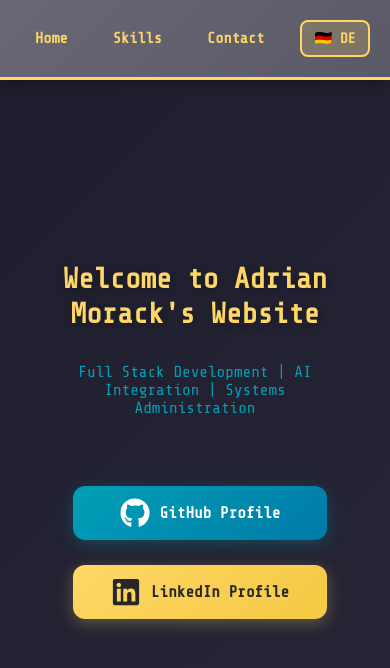
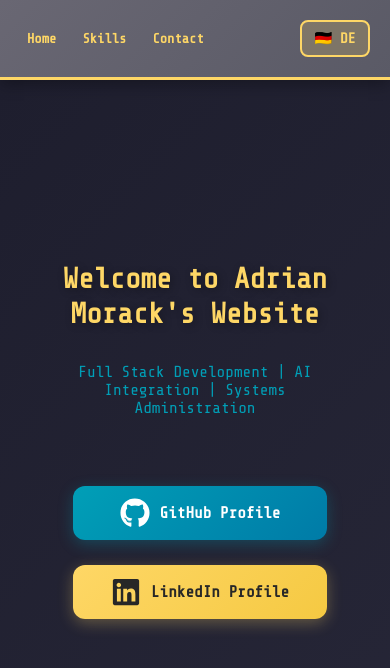
Before and after one commit to AdrianMorack/AdrianMorack.com, a React (Create React App) app in the folder frontend/: page / in a window 390 px wide. Shown: the top 668 px of the page. Built offline with nearby package versions, Linux system fonts and the light colour scheme.

Commit message:
fixed spacing of hotbar in german

```diff
--- a/frontend/src/App.js
+++ b/frontend/src/App.js
@@ -49,21 +49,21 @@ function App() {
         }}>
           <div style={{
             display: 'flex',
-            gap: isMobile ? '5px' : '10px',
+            gap: isMobile ? '2px' : '10px',
             alignItems: 'center',
-            flexWrap: 'wrap',
+            flexWrap: 'nowrap',
             justifyContent: isMobile ? 'flex-start' : 'center',
             flex: isMobile ? '1' : 'unset'
           }}>
           <Link
             to="/"
             style={{
-              margin: isMobile ? '0 5px' : '0 10px',
+              margin: isMobile ? '0 2px' : '0 10px',
               color: '#FED766',
               textDecoration: 'none',
-              fontSize: isMobile ? '0.95rem' : '1.1rem',
+              fontSize: isMobile ? '0.85rem' : '1.1rem',
               fontWeight: '600',
-              padding: isMobile ? '8px 15px' : '10px 20px',
+              padding: isMobile ? '8px 10px' : '10px 20px',
               borderRadius: '8px',
               transition: 'all 0.3s ease',
               background: 'transparent'
@@ -82,12 +82,12 @@ function App() {
           <Link
             to="/skills"
             style={{
-              margin: isMobile ? '0 5px' : '0 10px',
+              margin: isMobile ? '0 2px' : '0 10px',
               color: '#FED766',
               textDecoration: 'none',
-              fontSize: isMobile ? '0.95rem' : '1.1rem',
+              fontSize: isMobile ? '0.85rem' : '1.1rem',
               fontWeight: '600',
-              padding: isMobile ? '8px 15px' : '10px 20px',
+              padding: isMobile ? '8px 10px' : '10px 20px',
               borderRadius: '8px',
               transition: 'all 0.3s ease',
               background: 'transparent'
@@ -106,12 +106,12 @@ function App() {
           <Link
             to="/contact"
             style={{
-              margin: isMobile ? '0 5px' : '0 10px',
+              margin: isMobile ? '0 2px' : '0 10px',
               color: '#FED766',
               textDecoration: 'none',
-              fontSize: isMobile ? '0.95rem' : '1.1rem',
+              fontSize: isMobile ? '0.85rem' : '1.1rem',
               fontWeight: '600',
-              padding: isMobile ? '8px 15px' : '10px 20px',
+              padding: isMobile ? '8px 10px' : '10px 20px',
               borderRadius: '8px',
               transition: 'all 0.3s ease',
               background: 'transparent'
```
